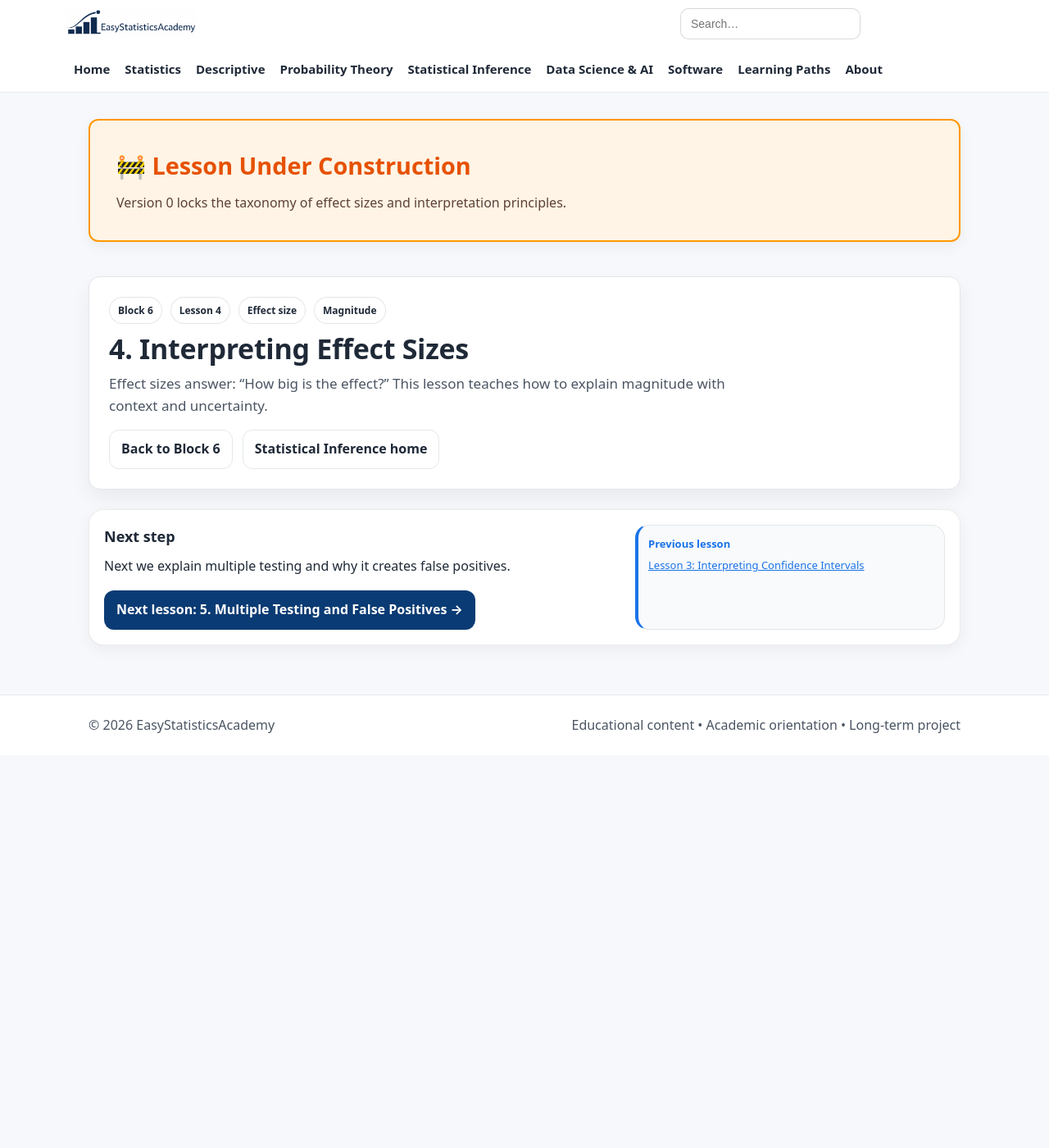
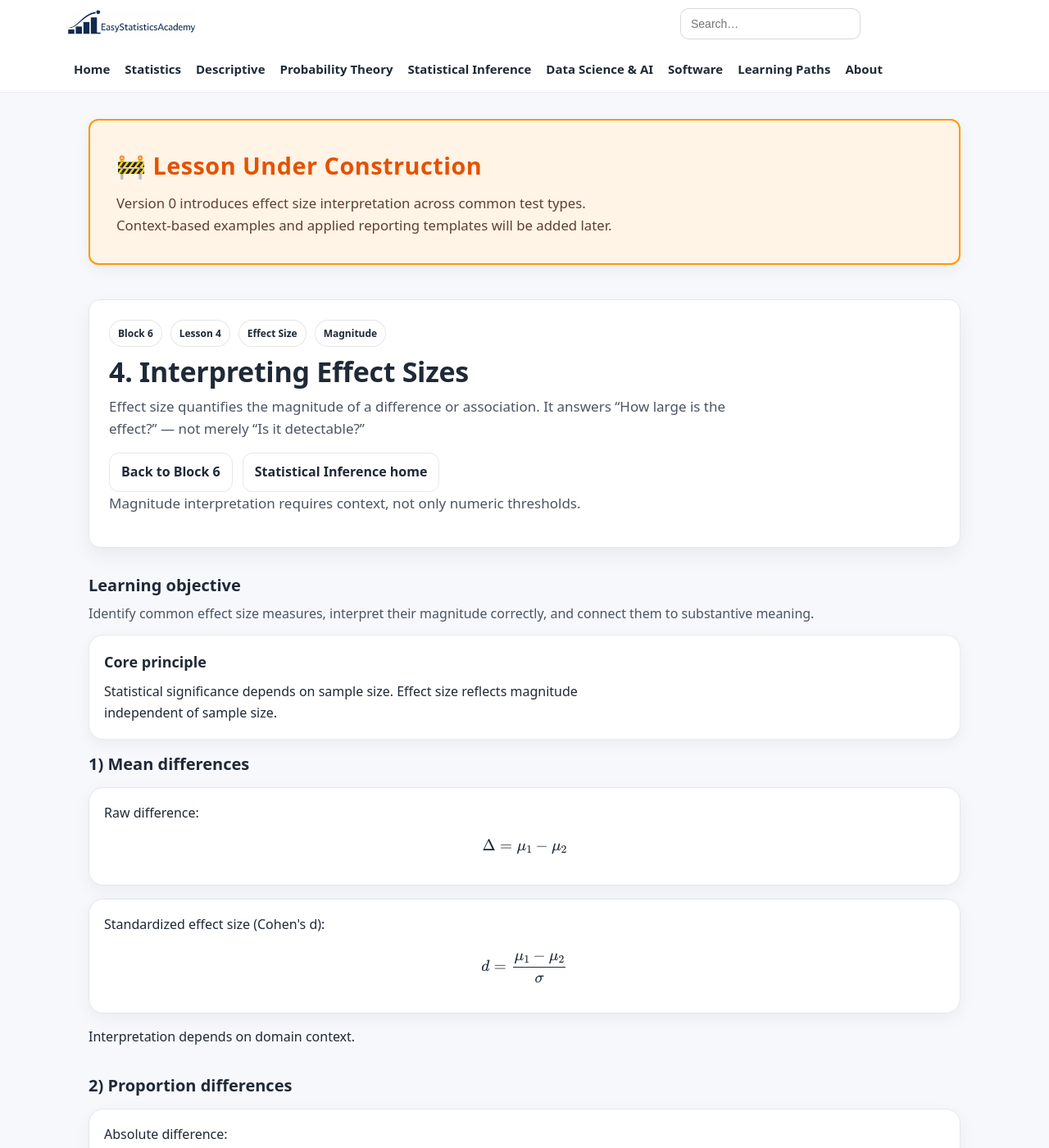
Before and after one commit to ammar-homaida-statistics/easystatisticsacademy, a Jekyll site: the page built from inference/interpretation-reporting/interpreting-effect-sizes/index.md, in a window 1280 px wide and 1400 px high. Shown: the whole window at 82% size. Built offline with Jekyll 4.4.1, drawn with Linux system fonts in a browser that asks for light colours; some of the changed text lies outside the part shown.

Commit message:
Add lesson content

```diff
--- a/inference/interpretation-reporting/interpreting-effect-sizes/index.md
+++ b/inference/interpretation-reporting/interpreting-effect-sizes/index.md
@@ -1,25 +1,31 @@
 ---
 layout: default
 title: "4. Interpreting Effect Sizes"
-description: "Learn how to interpret effect sizes as magnitude: differences, ratios, and standardized measures, with context and uncertainty."
+description: "Understand how to interpret effect sizes, distinguish magnitude from significance, and explain practical meaning clearly."
 permalink: /inference/interpretation-reporting/interpreting-effect-sizes/
 sidebar: false
 ---
 
+<!-- UNDER CONSTRUCTION NOTICE -->
 <section class="section section-slim">
   <div class="callout" style="background:#fff4e5; border:2px solid #ff9800; padding:2rem; border-radius:12px;">
     <div class="callout-copy">
-      <h2 style="margin-top:0; color:#e65100; font-size:1.8rem;">🚧 Lesson Under Construction</h2>
-      <p style="margin:0; color:#5d4037; line-height:1.6;">
-        Version 0 locks the taxonomy of effect sizes and interpretation principles.
+      <h2 style="margin-top:0; color:#e65100; font-size:1.8rem; letter-spacing:0.5px;">
+        🚧 Lesson Under Construction
+      </h2>
+      <p style="margin:0; font-size:1.05rem; color:#5d4037; line-height:1.6;">
+        Version 0 introduces effect size interpretation across common test types.
+        Context-based examples and applied reporting templates will be added later.
       </p>
     </div>
   </div>
 </section>
 
+<!-- ✅ Update continue-reading keys -->
 <script>
   (function () {
     var KEY = "esa_continue_inference_interpretation_reporting_lesson_v0";
+
     localStorage.setItem(KEY, JSON.stringify({
       url: "/inference/interpretation-reporting/interpreting-effect-sizes/",
       label: "Lesson 4 — Interpreting Effect Sizes",
@@ -36,22 +42,169 @@ sidebar: false
 
 <section class="hero hero-section">
   <div class="hero-card">
-    <div class="badge-row">
-      <span class="badge">Block 6</span>
-      <span class="badge">Lesson 4</span>
-      <span class="badge">Effect size</span>
-      <span class="badge">Magnitude</span>
+    <div class="hero-copy">
+      <div class="badge-row">
+        <span class="badge">Block 6</span>
+        <span class="badge">Lesson 4</span>
+        <span class="badge">Effect Size</span>
+        <span class="badge">Magnitude</span>
+      </div>
+
+      <h1>4. Interpreting Effect Sizes</h1>
+
+      <p class="lead">
+        Effect size quantifies the magnitude of a difference or association.
+        It answers “How large is the effect?” — not merely “Is it detectable?”
+      </p>
+
+      <div class="hero-actions">
+        <a class="btn btn-outline" href="/inference/interpretation-reporting/">Back to Block 6</a>
+        <a class="btn btn-outline" href="/inference/">Statistical Inference home</a>
+      </div>
+
+      <p class="muted-mini">
+        Magnitude interpretation requires context, not only numeric thresholds.
+      </p>
     </div>
+  </div>
+</section>
 
-    <h1>4. Interpreting Effect Sizes</h1>
-    <p class="lead">
-      Effect sizes answer: “How big is the effect?”
-      This lesson teaches how to explain magnitude with context and uncertainty.
+<section class="section">
+  <div class="section-head">
+    <h2>Learning objective</h2>
+    <p>
+      Identify common effect size measures,
+      interpret their magnitude correctly,
+      and connect them to substantive meaning.
     </p>
+  </div>
 
-    <div class="hero-actions">
-      <a class="btn btn-outline" href="/inference/interpretation-reporting/">Back to Block 6</a>
-      <a class="btn btn-outline" href="/inference/">Statistical Inference home</a>
+  <div class="callout">
+    <div class="callout-copy">
+      <h2>Core principle</h2>
+      <p style="margin:0;">
+        Statistical significance depends on sample size.
+        Effect size reflects magnitude independent of sample size.
+      </p>
+    </div>
+  </div>
+</section>
+
+<section class="section">
+  <div class="section-head">
+    <h2>1) Mean differences</h2>
+  </div>
+
+  <div class="card">
+    Raw difference:
+    \[
+    \Delta = \mu_1 - \mu_2
+    \]
+  </div>
+
+  <div class="card" style="margin-top:1rem;">
+    Standardized effect size (Cohen's d):
+    \[
+    d = \frac{\mu_1 - \mu_2}{\sigma}
+    \]
+  </div>
+
+  <p>
+    Interpretation depends on domain context.
+  </p>
+</section>
+
+<section class="section">
+  <div class="section-head">
+    <h2>2) Proportion differences</h2>
+  </div>
+
+  <div class="card">
+    Absolute difference:
+    \[
+    \Delta = p_1 - p_2
+    \]
+  </div>
+
+  <div class="card" style="margin-top:1rem;">
+    Risk ratio:
+    \[
+    RR = \frac{p_1}{p_2}
+    \]
+  </div>
+
+  <p>
+    Relative measures may appear large even if absolute differences are small.
+  </p>
+</section>
+
+<section class="section">
+  <div class="section-head">
+    <h2>3) Association measures</h2>
+  </div>
+
+  <div class="card">
+    Correlation:
+    \[
+    r \in [-1, 1]
+    \]
+  </div>
+
+  <div class="card" style="margin-top:1rem;">
+    Chi-square effect size (Cramér's V):
+    \[
+    V = \sqrt{\frac{\chi^2}{n(k-1)}}
+    \]
+  </div>
+
+  <p>
+    Effect sizes quantify strength of association, not causality.
+  </p>
+</section>
+
+<section class="section">
+  <div class="section-head">
+    <h2>4) Avoid mechanical thresholds</h2>
+  </div>
+
+  <div class="card">
+    Generic labels such as:
+    <br><br>
+    small, medium, large
+  </div>
+
+  <p>
+    are rough conventions and should not replace contextual judgment.
+  </p>
+</section>
+
+<section class="section">
+  <div class="section-head">
+    <h2>5) Practical interpretation</h2>
+  </div>
+
+  <div class="card">
+    Better reporting example:
+    <br><br>
+    “The intervention increased average test scores by 4 points,
+    representing approximately 0.5 standard deviations.”
+  </div>
+
+  <p>
+    Always explain magnitude in real-world units whenever possible.
+  </p>
+</section>
+
+<section class="section section-slim">
+  <div class="callout">
+    <div class="callout-copy">
+      <h2>Outcome of this lesson</h2>
+      <ul class="bullets">
+        <li>Identify common effect size measures</li>
+        <li>Separate magnitude from significance</li>
+        <li>Avoid mechanical threshold thinking</li>
+        <li>Interpret effect sizes in context</li>
+      </ul>
     </div>
   </div>
 </section>
@@ -59,11 +212,15 @@ sidebar: false
 <section class="section section-slim">
   <div class="callout">
     <div class="callout-copy">
-      <h2>Next step</h2>
-      <p style="margin:0;">Next we explain multiple testing and why it creates false positives.</p>
+      <h2>Next lesson</h2>
+      <p style="margin:0;">
+        We now examine the problem of multiple testing
+        and false positives.
+      </p>
+
       <div class="pill-row" style="margin-top:1rem;">
         <a class="btn" href="/inference/interpretation-reporting/multiple-testing-and-false-positives/">
-          Next lesson: 5. Multiple Testing and False Positives →
+          Next lesson: 5. Multiple Testing & False Positives →
         </a>
       </div>
     </div>
```
